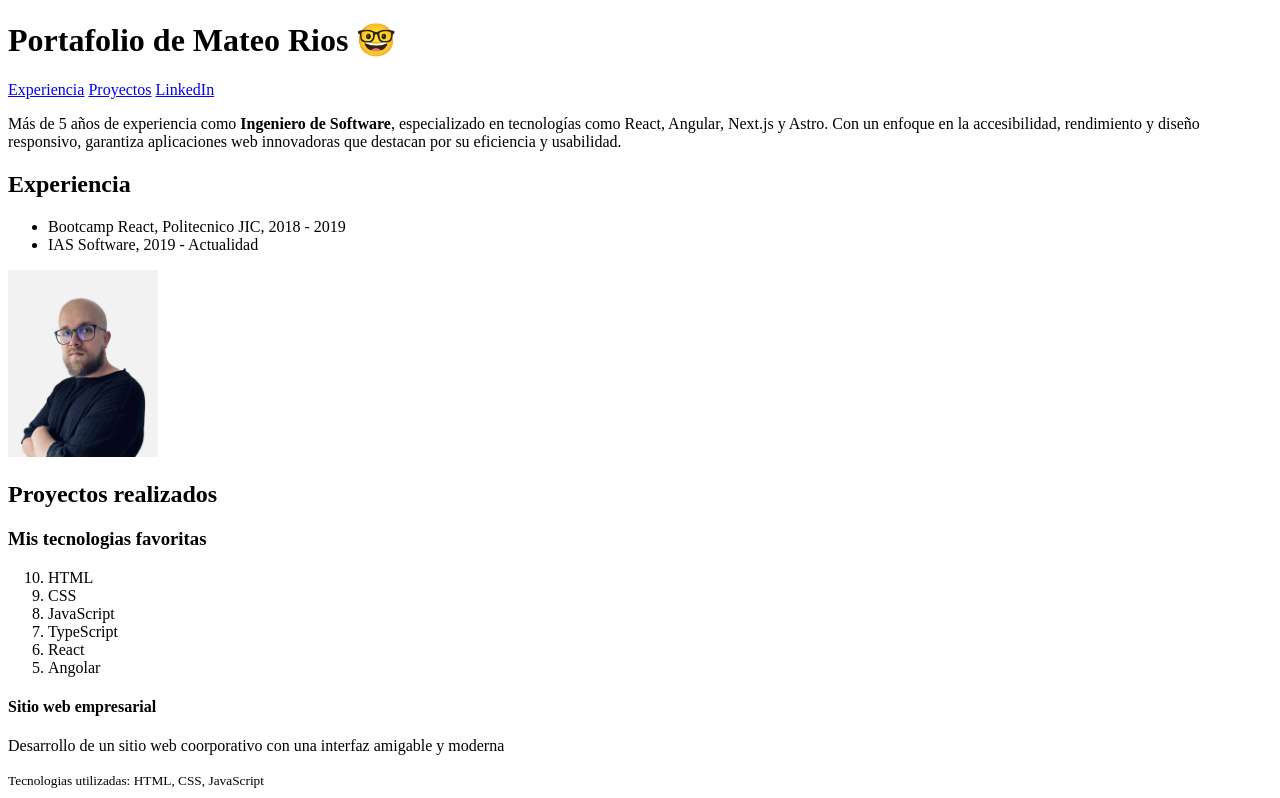
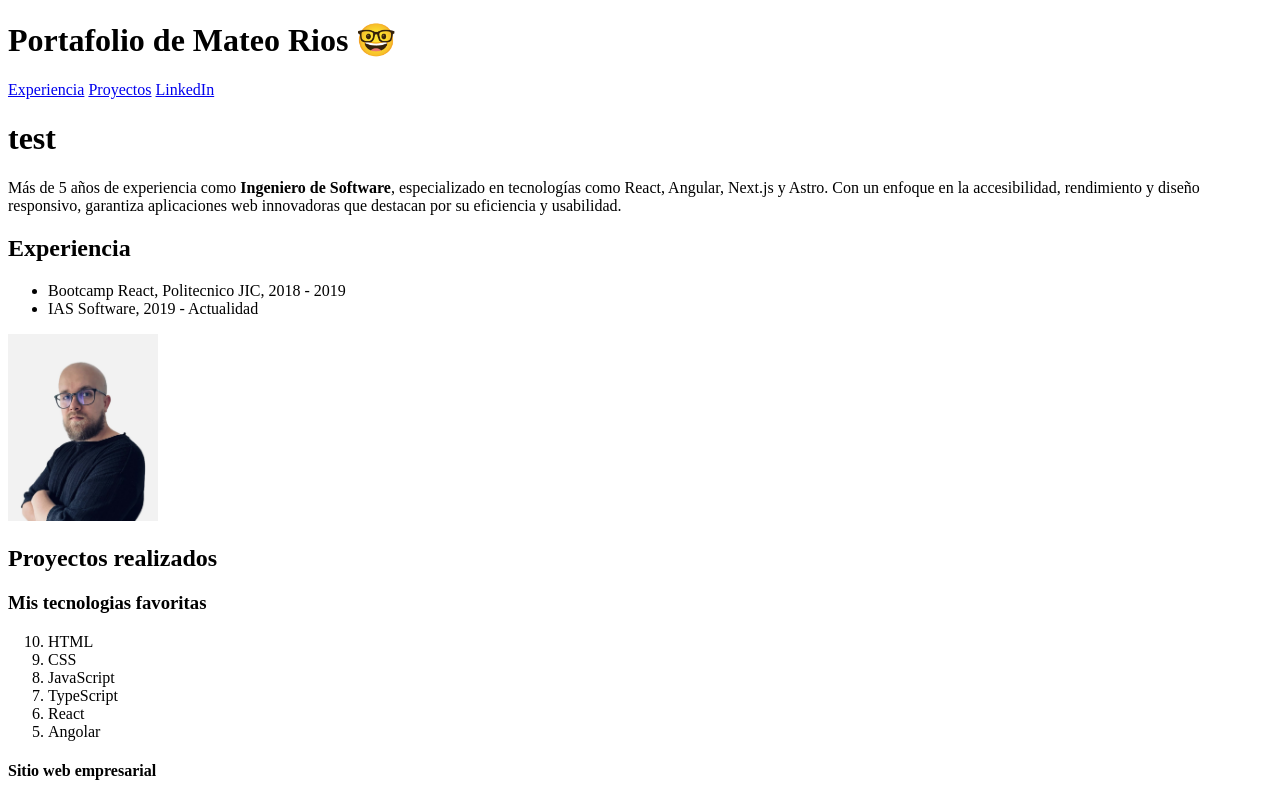
Before and after one commit to MateoRiosd93/html-portfolio, a plain HTML site: page index.html in a window 1280 px wide. Shown: the top 798 px of the page. Drawn offline with Linux system fonts and the light colour scheme.

```diff
--- a/index.html
+++ b/index.html
@@ -57,6 +57,9 @@
             <a href="https://www.linkedin.com/in/mateo-r%C3%ADos-diaz-16458b186/" target="_blank"
                 rel="noreferrer">LinkedIn</a> <!-- enlance externo -->
         </nav>
+        <div>
+            <h1>test</h1>
+        </div>
     </header>
 
     <!-- El iframe es una etiqueta especial que nos permite insertar otra pagina web en este caso un video -->
```
Also changed, not shown: cssConcetps.txt.
